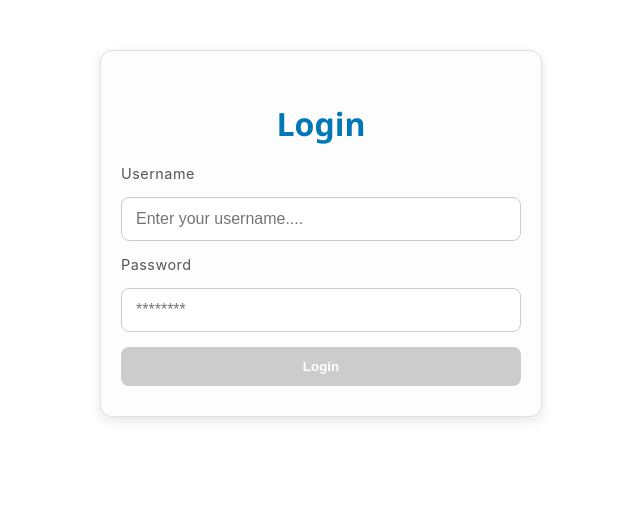
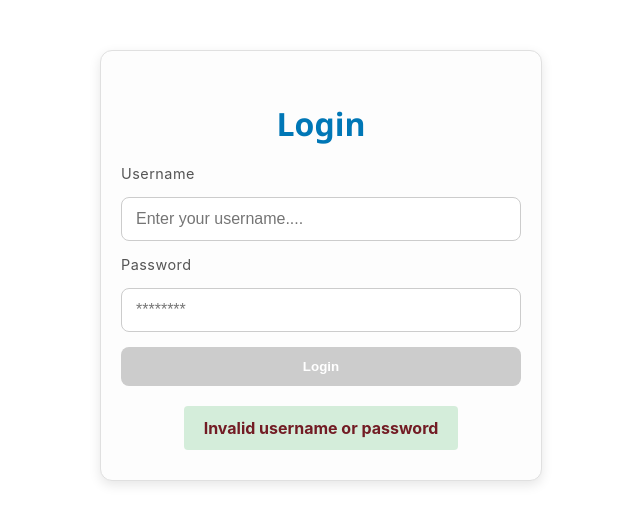
Before and after one commit to rayakhader/Final-Project, a React (Create React App) app in the folder frontend/: page /login in a window 1280 px wide. Shown: the top 524 px of the page, without its empty margins (319-959 px from the left). Built offline with nearby package versions, Linux system fonts and the light colour scheme.

Commit message:
add login-api and handle success and failure cases

```diff
--- /dev/null
+++ b/frontend/src/APIs/Auth/Login.ts
@@ -0,0 +1,28 @@
+export const LoginAPI = (username: string, password: string) => {
+  return fetch('http://localhost:4000/auth/login', {
+    method: 'POST',
+    headers: {
+      'Content-Type': 'application/json'
+    },
+    body: JSON.stringify({ username, password })
+  })
+  .then(async response => {
+    if (!response.ok) {
+      let errorMessage = 'Login failed';
+      try {
+        const errorData = await response.json();
+        if (errorData.message) {
+          errorMessage = errorData.message;
+        }
+      } catch (e) {
+      }
+      throw new Error(errorMessage);
+    }
+
+    return response.json();
+  })
+  .catch(error => {
+    console.error('Error:', error.message);
+    throw error;
+  });
+};
--- a/frontend/src/components/Auth/Login.tsx
+++ b/frontend/src/components/Auth/Login.tsx
@@ -1,90 +1,120 @@
 import React, { useEffect, useState } from 'react'
 import './login.css'
+import { LoginAPI } from '../../APIs/Auth/Login';
+import { useNavigate } from 'react-router-dom';
 function Login() {
     const [username, setUsername] = useState('')
     const [password, setPassword] = useState('')
-    const [errors,setErrors] = useState({
+    const [errors, setErrors] = useState({
         username: '',
         password: ''
     });
+    const navigate = useNavigate();
+    const [success, setSuccess] = useState(false);
 
     function handleSubmit(e: React.FormEvent<HTMLFormElement>) {
         e.preventDefault();
+        LoginAPI(username, password)
+            .then((data) => {
+                localStorage.setItem('token', data.authentication);
+                localStorage.setItem('userType', data.userType);
+                setSuccess(true);
+                setTimeout(() => {
+                    navigate('/')
+                }, 2000);
+            }).catch((error) => {
+                console.error('Login error:', error);
+                setSuccess(false);
+            });
 
 
     }
     function validateUsername(username: string) {
-        if(username.length < 3){
+        if (username.length < 3) {
             setErrors({
                 ...errors,
                 username: 'Username must be at least 3 characters long'
             });
             return;
         }
-            else if(username.length > 15){
+        else if (username.length > 15) {
             setErrors({
                 ...errors,
                 username:
-                    'Username must be less than 15 characters long'});
+                    'Username must be less than 15 characters long'
+            });
             return;
         }
-            else if (!/^[a-zA-Z0-9]+$/.test(username)){
+        else if (!/^[a-zA-Z0-9]+$/.test(username)) {
             setErrors({
                 ...errors,
                 username:
-                    'Username can only contain letters and numbers'});
+                    'Username can only contain letters and numbers'
+            });
             return;
-            }else{
+        } else {
             setErrors({
                 ...errors,
                 username:
-                    ''});
+                    ''
+            });
         }
     }
     function validatePassword(password: string) {
-         if(password.length < 8){
+        if (password.length < 8) {
             setErrors({
                 ...errors,
                 password:
-                'Password must be at least 8 characters long'});
-        }else if(password.length > 20){
+                    'Password must be at least 8 characters long'
+            });
+        } else if (password.length > 20) {
             setErrors({
                 ...errors,
                 password:
-                'Password must be less than 20 characters long'});
-        }else if(!/[A-Z]/.test(password)){
+                    'Password must be less than 20 characters long'
+            });
+        } else if (!/[A-Z]/.test(password)) {
             setErrors({
                 ...errors,
                 password:
-                'Password must contain at least one uppercase letter'});}
-        else if(!/[a-z]/.test(password)){
+                    'Password must contain at least one uppercase letter'
+            });
+        }
+        else if (!/[a-z]/.test(password)) {
             setErrors({
                 ...errors,
                 password:
-                'Password must contain at least one lowercase letter'});}
-        else if(!/[0-9]/.test(password)){
+                    'Password must contain at least one lowercase letter'
+            });
+        }
+        else if (!/[0-9]/.test(password)) {
             setErrors({
                 ...errors,
                 password:
-                'Password must contain at least one number'});}
-        else if(!/[!@#$%^&*]/.test(password)){
+                    'Password must contain at least one number'
+            });
+        }
+        else if (!/[!@#$%^&*]/.test(password)) {
             setErrors({
                 ...errors,
                 password:
-                'Password must contain at least one special character'});}
+                    'Password must contain at least one special character'
+            });
+        }
         else {
             setErrors({
                 ...errors,
-                password: ''});
+                password: ''
+            });
         }
     }
     useEffect(() => {
-        if(username){
+        if (username) {
             validateUsername(username);
         }
     }, [username]);
     useEffect(() => {
-       if(password){
+        if (password) {
             validatePassword(password);
         }
     }, [password]);
@@ -93,17 +123,25 @@ function Login() {
             <h1>Login</h1>
             <form action="" className='login-form' onSubmit={handleSubmit}>
                 <label htmlFor="username">Username</label>
-                <input type="text" name='username' id='username' value={username} onChange={(e)=>setUsername(e.target.value)}placeholder='Enter your username....' />
+                <input type="text" name='username' id='username' value={username} onChange={(e) => setUsername(e.target.value)} placeholder='Enter your username....' />
                 {errors.username && <p className='error'>{errors.username}</p>}
                 <label htmlFor="password">Password</label>
                 <input id='password' name='password' type="password" value={password}
-                onChange={(e)=>setPassword(e.target.value)} placeholder='********' />
+                    onChange={(e) => setPassword(e.target.value)} placeholder='********' />
                 {errors.password && <p className='error'>{errors.password}</p>}
                 <button disabled={!username || !password || Boolean(errors.password) || Boolean(errors.username)} type='submit' className='login-btn'>Login</button>
             </form>
-
-
-
+            {success && (
+                <div className="msg login-success">
+                    Login successful
+                </div>
+            )}
+            {
+                !success &&
+                <div className="msg login-failed">
+                    Invalid username or password
+                </div>
+            }
         </div>
     )
 }
--- a/frontend/src/components/Auth/login.css
+++ b/frontend/src/components/Auth/login.css
@@ -14,7 +14,7 @@
 
 .login h1 {
     font-family: 'Segoe UI', Tahoma, Geneva, Verdana, sans-serif;
-    color: #0077b6; /* ocean blue, travel vibe */
+    color: #0077b6;
     margin-bottom: 20px;
 }
 
@@ -60,12 +60,38 @@ input:focus {
 .login-btn:hover {
     background: linear-gradient(135deg, #0077b6, #023e8a);
 }
+
 .login-btn:disabled {
     background: #ccc;
     cursor: not-allowed;
 }
-.error{
+
+.error {
     color: #d90429;
     font-size: 0.9rem;
     margin: 0;
 }
+
+.msg {
+    margin-top: 20px;
+    padding: 12px 20px;
+    background-color: #d4edda;
+    border-radius: 4px;
+    font-weight: bold;
+    opacity: 0;
+    animation: fadeIn 1s forwards;
+}
+
+.login-success {
+    color: #155724;
+}
+
+.login-failed {
+    color: #721c24;
+}
+
+@keyframes fadeIn {
+    to {
+        opacity: 1;
+    }
+}
```
Lines whose indentation alone changed are shown as unchanged.
